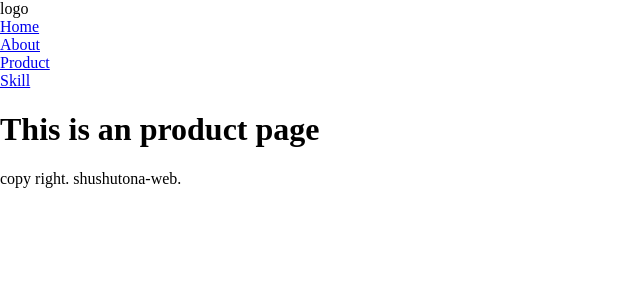
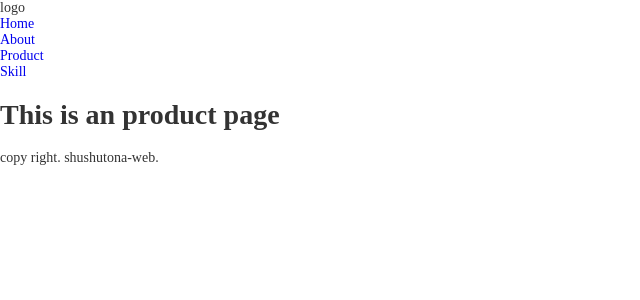
Before and after one commit to shushuTona/shushutona-web, a Vue app: page /product in a window 1280 px wide. Shown: the top 300 px of the page, without its empty margins (0-640 px from the left). Built offline with nearby package versions, Linux system fonts and the light colour scheme.

Commit message:
style指定scss記法対応

```diff
--- a/package.json
+++ b/package.json
@@ -25,6 +25,8 @@
     "chai": "^4.1.2",
     "eslint": "^6.7.2",
     "eslint-plugin-vue": "^6.2.2",
+    "sass": "^1.32.5",
+    "sass-loader": "^10.1.1",
     "vue-template-compiler": "^2.6.11"
   },
   "eslintConfig": {
--- a/src/App.vue
+++ b/src/App.vue
@@ -19,7 +19,8 @@ export default {
   }
 }
 </script>
-<style>
+
+<style lang="scss">
 *,
 *::before,
 *::after {
@@ -29,7 +30,23 @@ export default {
 body {
   margin: 0;
   padding: 0;
-  font-size: 16px;
+  color: #333;
+  font-size: 14px;
+
+  @include breakPC() {
+    font-size: 16px;
+  }
+}
+
+a,
+button {
+  outline: none;
+  text-decoration: none;
+}
+
+a:hover,
+a:focus {
+  text-decoration: underline;;
 }
 
 p {
--- /dev/null
+++ b/src/assets/sass/prepends.scss
@@ -0,0 +1,27 @@
+/*
+ *
+ * 変数
+ *
+ */
+$MAIN_COLOR: #009400;
+$ACCENT_COLOR: #ff5c28;
+$TRANSITION: .3s;
+
+/*
+ *
+ * mixin
+ *
+ */
+// PC表示
+@mixin breakPC() {
+    @media screen and (min-width: 760px) {
+        @content;
+    }
+}
+
+// SP表示（基本的にSPベースの記述だから局所的に使用する）
+@mixin breakPC() {
+    @media screen and (max-width: 759px) {
+        @content;
+    }
+}
--- a/src/components/molecules/molecules.nav.vue
+++ b/src/components/molecules/molecules.nav.vue
@@ -15,6 +15,6 @@ export default {
 }
 </script>
 
-<style>
+<style scoped lang="scss">
 
 </style>
--- a/src/components/organisms/organisms.footer.vue
+++ b/src/components/organisms/organisms.footer.vue
@@ -1,5 +1,5 @@
 <template>
-  <footer class="orga-footer">
+  <footer class="l-footer">
     <p>copy right. shushutona-web.</p>
   </footer>
 </template>
@@ -10,8 +10,8 @@ export default {
 }
 </script>
 
-<style scoped>
-.orga-footer {
+<style scoped lang="scss">
+.l-footer {
 
 }
 </style>
--- a/src/components/organisms/organisms.header.vue
+++ b/src/components/organisms/organisms.header.vue
@@ -1,5 +1,5 @@
 <template>
-  <header class="orga-header">
+  <header class="l-header">
     <div class="header__inner">
       <p class="header__logo">logo</p>
 
@@ -19,8 +19,8 @@ export default {
 }
 </script>
 
-<style scoped>
-.orga-header {
+<style scoped lang="scss">
+.l-header {
 
 }
 </style>
--- a/src/views/views.home.vue
+++ b/src/views/views.home.vue
@@ -10,7 +10,7 @@ export default {
 }
 </script>
 
-<style>
+<style scoped lang="scss">
 .views-home {
 
 }
--- a/src/views/views.product.vue
+++ b/src/views/views.product.vue
@@ -10,7 +10,7 @@ export default {
 }
 </script>
 
-<style scoped>
+<style scoped lang="scss">
 .views-product {
 
 }
--- a/src/views/views.skill.vue
+++ b/src/views/views.skill.vue
@@ -10,7 +10,7 @@ export default {
 }
 </script>
 
-<style scoped>
+<style scoped lang="scss">
 .views-skill {
 
 }
--- /dev/null
+++ b/vue.config.js
@@ -0,0 +1,9 @@
+module.exports = {
+    css: {
+        loaderOptions: {
+            scss: {
+                additionalData: `@import "./src/assets/sass/prepends.scss";`
+            }
+        }
+    }
+};
```
Also changed, not shown: 1 other file (tests, documents, lock files or other folders).
